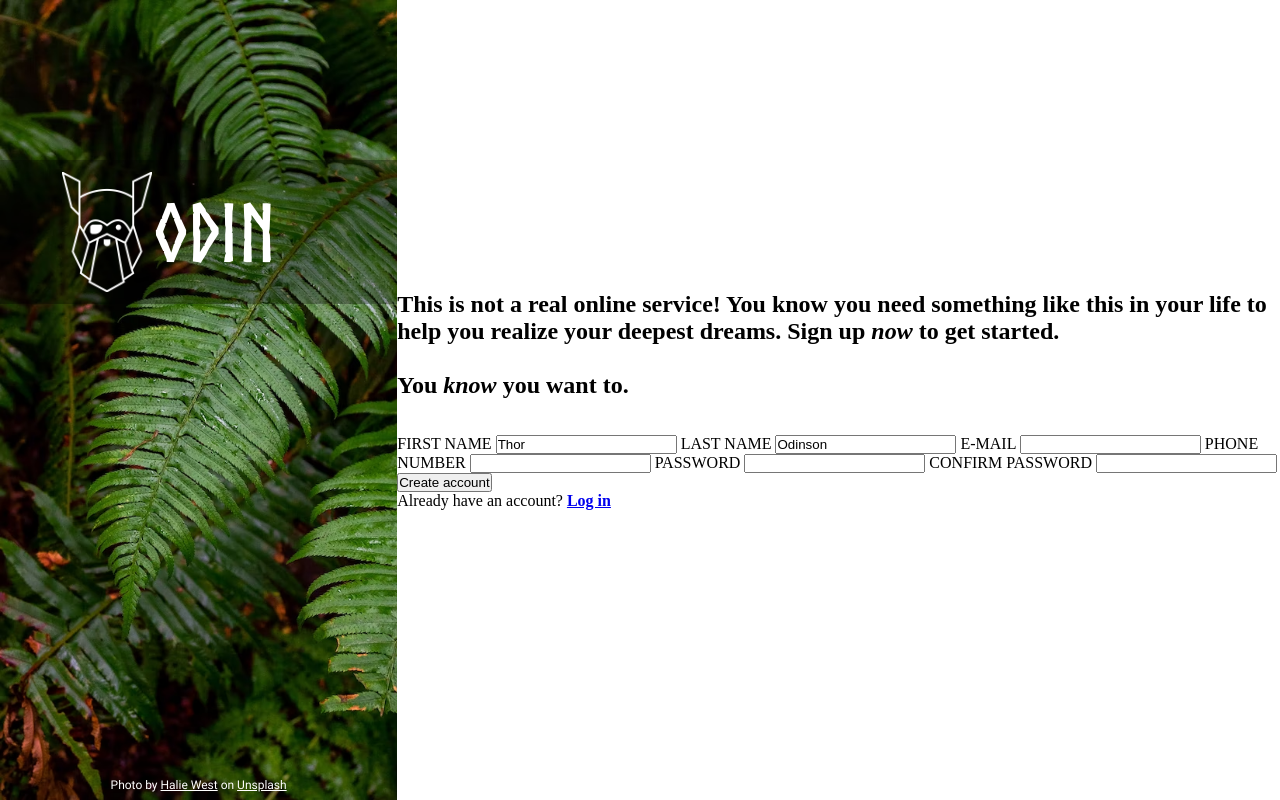
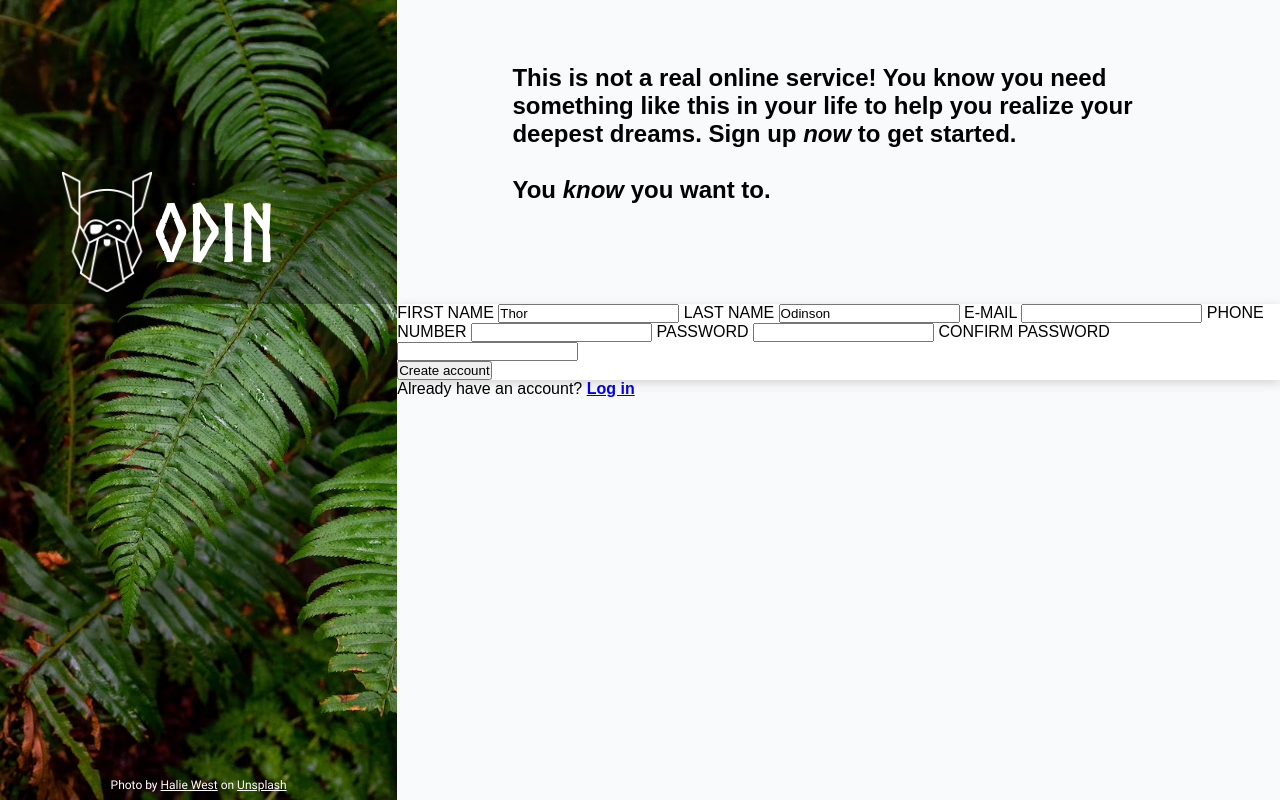
Before and after one commit to stxss/sign-up-form, a plain HTML site: page index.html in a window 1280 px wide. Drawn offline with Linux system fonts and the light colour scheme.

Commit message:
Modify slogan font, bg colors and add box shadow to form

```diff
--- a/index.html
+++ b/index.html
@@ -19,10 +19,12 @@
     </div>
 
     <div class="right-half">
-        <h2>This is not a real online service! You know you need something like this in your life to help you realize your deepest dreams. Sign up <i>now</i> to get started.
+        <div class="slogan">
+            <h2>This is not a real online service! You know you need something like this in your life to help you realize your deepest dreams. Sign up <em>now</em> to get started.
+                <br><br>
+            <h2>You <em>know</em> you want to.</h2>
             <br><br>
-        <h2>You <i>know</i> you want to.</h2>
-        <br><br>
+        </div>
 
         <form action="">
             <label for="first_name">FIRST NAME</label>
--- a/styles/stylesheet.css
+++ b/styles/stylesheet.css
@@ -77,4 +77,19 @@ body {
 
 .right-half {
     width: 100%;
+    height: 100%;
+    font: 2vh Arial, monospace;
+    background-color: #f9fafb;
 }
+
+.right-half .slogan {
+    padding: 0 4vw;
+    margin: 5vw;
+}
+
+.right-half form{
+    padding: 0;
+    margin: 0;
+    background-color: #ffffff;
+    box-shadow: 0 3px 10px lightgrey;
+}
```
